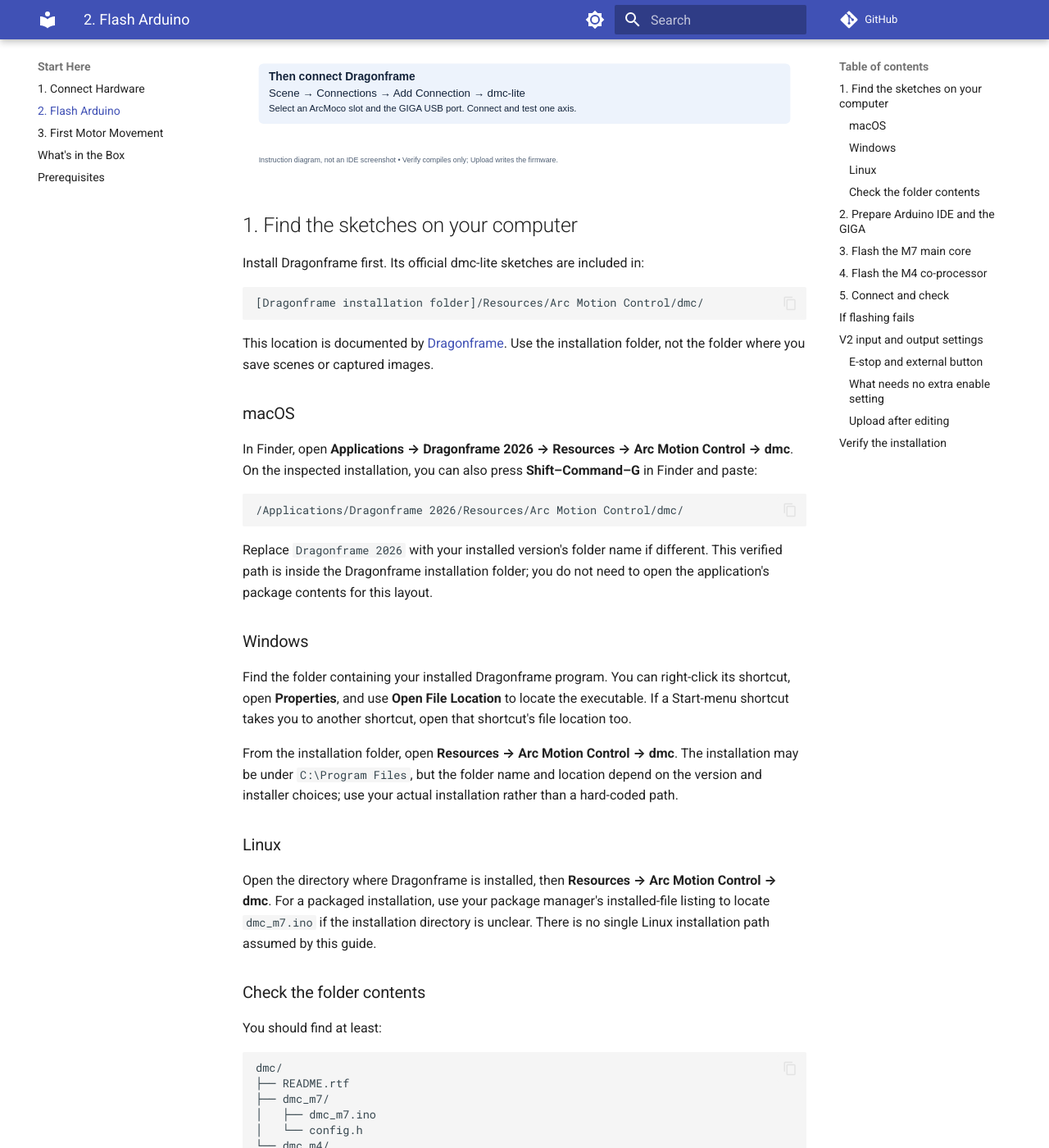
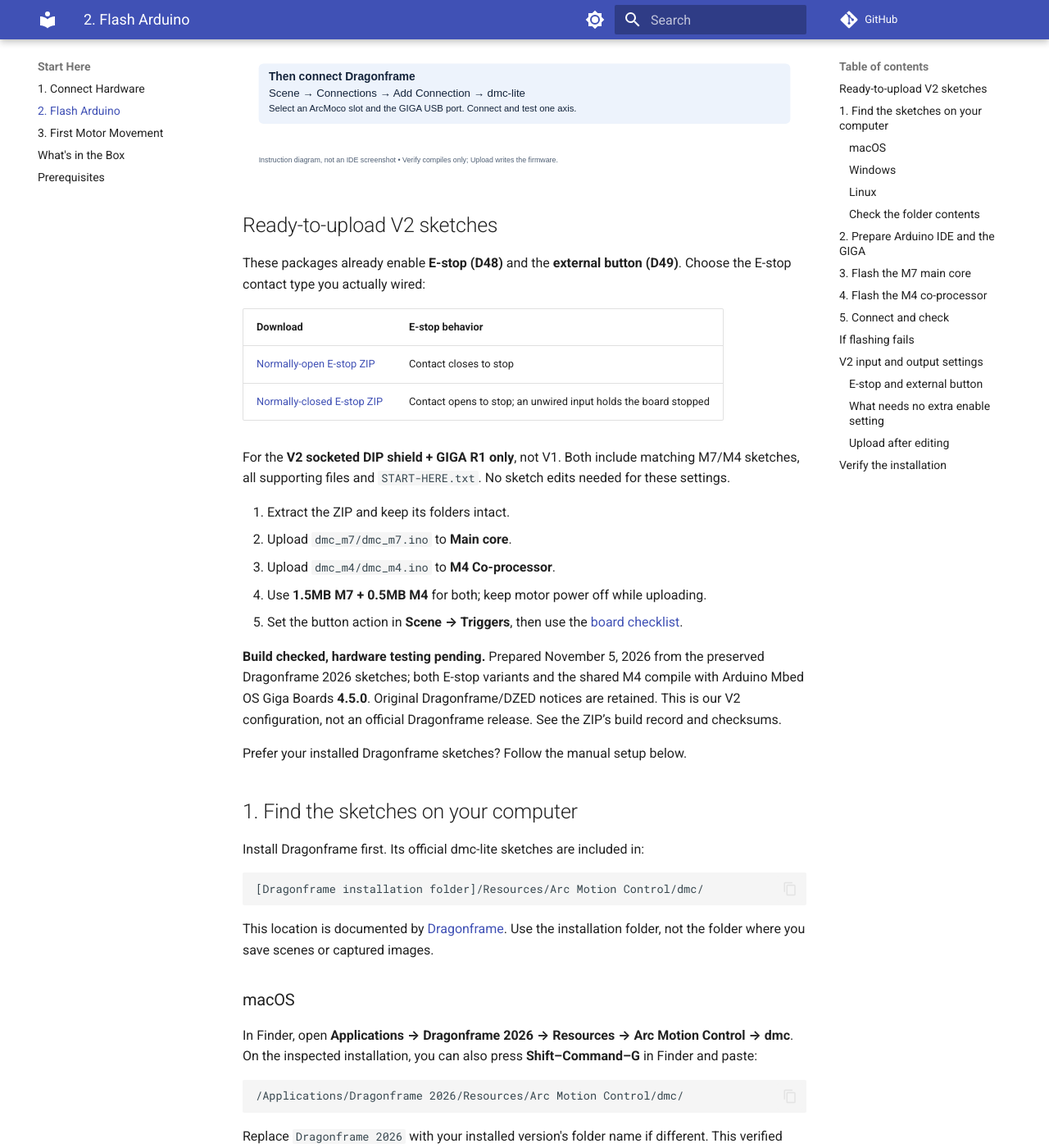
Before and after one commit to leepeffer/dmc-lite-shield-docs, an MkDocs documentation site: the page built from docs/setup/firmware.md, in a window 1280 px wide and 1400 px high, scrolled down 566 px. Shown: the whole window at 82% size. Built offline with MkDocs 1.6.1 and Material for MkDocs 9.7.7, drawn with Linux system fonts in a browser that asks for light colours; comment, search, counter and statistics services are not loaded.

Commit message:
Publish preconfigured V2 sketch downloads for both E-stop types

```diff
--- a/docs/setup/firmware.md
+++ b/docs/setup/firmware.md
@@ -25,6 +25,27 @@
 </div>
 
 
+
+## Ready-to-upload V2 sketches
+
+These packages already enable **E-stop (D48)** and the **external button (D49)**. Choose the E-stop contact type you actually wired:
+
+| Download | E-stop behavior |
+|---|---|
+| [Normally-open E-stop ZIP](../downloads/dmc-lite-v2-2026-11-05-normally-open.zip) | Contact closes to stop |
+| [Normally-closed E-stop ZIP](../downloads/dmc-lite-v2-2026-11-05-normally-closed.zip) | Contact opens to stop; an unwired input holds the board stopped |
+
+For the **V2 socketed DIP shield + GIGA R1 only**, not V1. Both include matching M7/M4 sketches, all supporting files and `START-HERE.txt`. No sketch edits needed for these settings.
+
+1. Extract the ZIP and keep its folders intact.
+2. Upload `dmc_m7/dmc_m7.ino` to **Main core**.
+3. Upload `dmc_m4/dmc_m4.ino` to **M4 Co-processor**.
+4. Use **1.5MB M7 + 0.5MB M4** for both; keep motor power off while uploading.
+5. Set the button action in **Scene → Triggers**, then use the [board checklist](../testing.md).
+
+**Build checked, hardware testing pending.** Prepared November 5, 2026 from the preserved Dragonframe 2026 sketches; both E-stop variants and the shared M4 compile with Arduino Mbed OS Giga Boards **4.5.0**. Original Dragonframe/DZED notices are retained. This is our V2 configuration, not an official Dragonframe release. See the ZIP’s build record and checksums.
+
+Prefer your installed Dragonframe sketches? Follow the manual setup below.
 
 ## 1. Find the sketches on your computer
 
```
Also changed, not shown: README.md (+1 -1 lines), docs/testing.md (+2 -0 lines), 3 other files.
